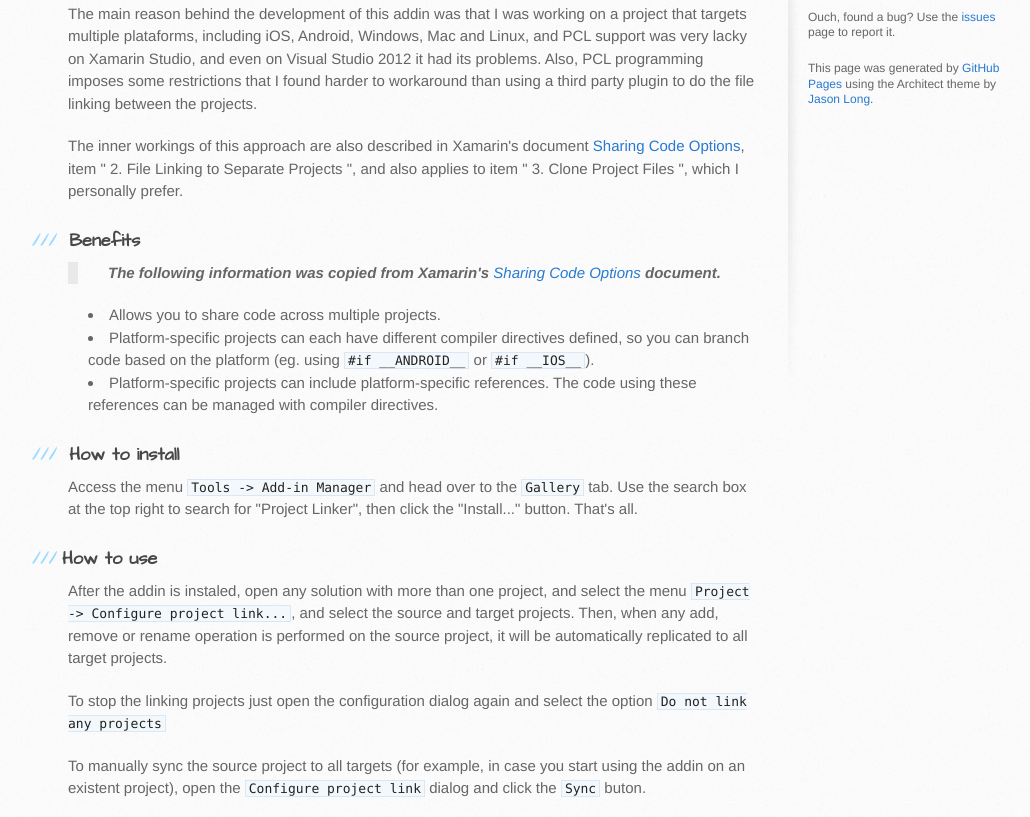
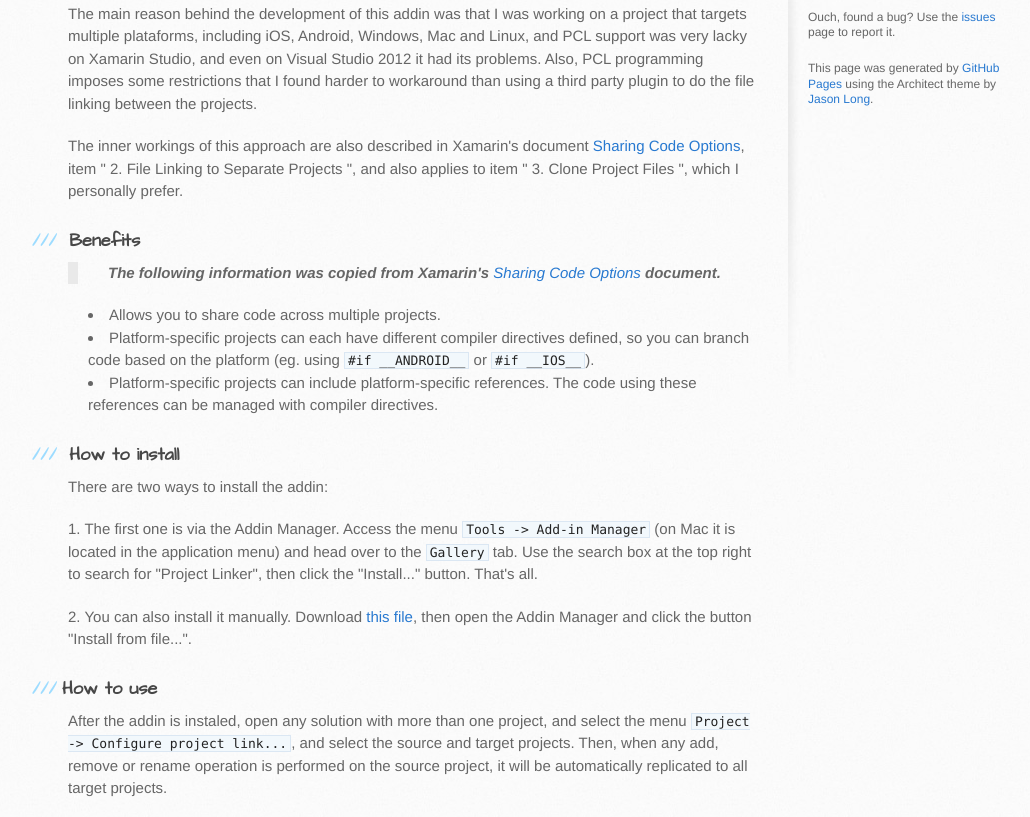
Before and after one commit to rafaelsteil/monodevelop-project-linker, a plain HTML site: page index.html in a window 1280 px wide. Shown: the part 358-1175 px from the top of the page, without its empty margins (102-1132 px from the left). Drawn offline with Linux system fonts and the light colour scheme.

Commit message:
More install instructions

```diff
--- a/index.html
+++ b/index.html
@@ -52,8 +52,13 @@
 
 <h3>
 <a name="how-to-install" class="anchor" href="#how-to-install"><span class="octicon octicon-link"></span></a>How to install</h3>
+<p>There are two ways to install the addin:</p>
 <p>
-  Access the menu <code>Tools -&gt; Add-in Manager</code> and head over to the <code>Gallery</code> tab. Use the search box at the top right to search for "Project Linker", then click the "Install..." button. That's all.
+  1. The first one is via the Addin Manager. Access the menu <code>Tools -&gt; Add-in Manager</code> (on Mac it is located in the application menu) and head over to the <code>Gallery</code> tab. Use the search box at the top right to search for "Project Linker", then click the "Install..." button. That's all.
+</p>
+
+<p>2. You can also install it manually. Download <a href="ProjectLinker.ProjectLinker-latest.mpack">this file</a>, then open the Addin Manager and click the button "Install from file...". </p>
+
 </p>
 
 <h3><a name="how-to-use" class="anchor" href="#how-to-use"><span class="octicon octicon-link"></span></a>How to use</h3>
```
Also changed, not shown: 1 other file.
